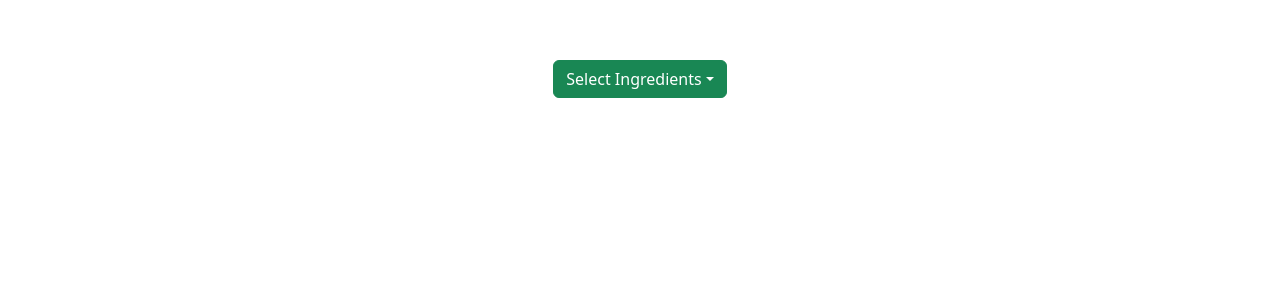
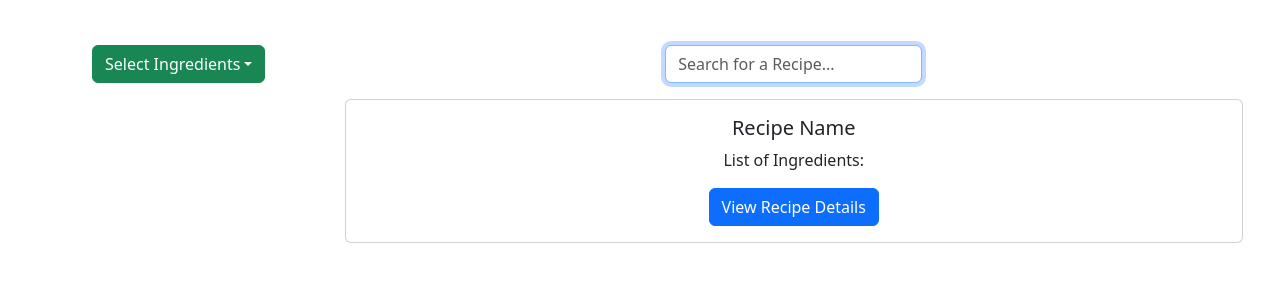
Before and after one commit to viki0526/recipe-recommender, a React (Create React App) app in the folder frontend/: page / in a window 1280 px wide. Shown: the top 300 px of the page. Built offline with nearby package versions, Linux system fonts and the light colour scheme.

Commit message:
seperate components, add sidebar, recipe search and result cards (frontend)

```diff
--- a/frontend/package.json
+++ b/frontend/package.json
@@ -8,7 +8,8 @@
     "react": "^18.2.0",
     "react-bootstrap": "^2.8.0",
     "react-dom": "^18.2.0",
-    "react-dropzone-uploader": "^2.11.0"
+    "react-dropzone-uploader": "^2.11.0",
+    "react-router-dom": "^6.17.0"
   },
   "devDependencies": {
     "react-scripts": "5.0.1"
--- a/frontend/src/components/App.jsx
+++ b/frontend/src/components/App.jsx
@@ -1,16 +1,18 @@
 import React, {useState, useEffect} from 'react';
+import { Route, Routes } from 'react-router-dom';
 
 import '../css/App.css';
-import SelectIngredients from './SelectIngredients';
+import Home from './Home';
 import 'bootstrap/dist/css/bootstrap.min.css';
-
 
 
 export default function App () {
 
   return (
     <div className='app-container'>
-      <SelectIngredients />
+      <Routes>
+        <Route path="/" exact element={<Home />} />
+      </Routes>
     </div>
   );
 }
--- /dev/null
+++ b/frontend/src/components/Home.jsx
@@ -0,0 +1,78 @@
+import React, {useState, useEffect} from 'react';
+import '../css/Home.css';
+import SideBar from './SideBar';
+import { Dropdown, FormControl, Form, Container, Row, Col, Button } from 'react-bootstrap';
+import Card from 'react-bootstrap/Card';
+
+export default function Home () {
+    const [recipeSearchTerm, setRecipeSearchTerm] = useState('');
+    const [recipeOptions, setRecipeOptions] = useState([]);
+    const [recipeAutocomplete, setRecipeAutocomplete] = useState(false)
+
+
+    // Recipe Search Functions --------------------------------
+
+    const handleRecipeAutoComplete = (query) => {
+        setRecipeSearchTerm(query);
+        setRecipeOptions(['autocomplete']);
+    }
+
+    const handleRecipeSearch = (searchTerm) => {
+        // Handle search for recipes
+    }
+
+    return (
+        <div className='home-container'>
+            <Container fluid>
+                <Row>
+                    <Col>
+                        <SideBar />
+                    </Col>
+                    <Col xs={9}>
+                        <Form>
+                            <Form.Group className="mb-3 flex recipe-search" controlId="recipeSearch">
+                                <FormControl
+                                    style={{margin: '0 10px', width: 'fit-content'}}
+                                    autoFocus
+                                    placeholder="Search for a Recipe..."
+                                    name="recipeSearchQuery"
+                                    onChange={(e) => handleRecipeAutoComplete(e.target.value)}
+                                    onKeyDown={(e) => handleRecipeSearch(e.target.value)}
+                                    value={recipeSearchTerm}
+                                />
+                            </Form.Group>
+                            {recipeOptions.map((option) => (
+                                <Dropdown.Item
+                                    key={option}
+                                    onClick={(e) => handleRecipeSearch(e, option)}
+                                >
+                                    {option}
+                                </Dropdown.Item>
+                            ))}
+                        </Form>
+                        {recipeOptions.map((option) => (
+                            <Card>
+                                <Card.Body>
+                                    <Card.Title>Recipe Name</Card.Title>
+                                    <Card.Text>
+                                        List of Ingredients:
+                                    </Card.Text>
+                                    <Button href="/recipe" variant="primary">View Recipe Details</Button>
+                                </Card.Body>
+                            </Card>
+                        ))}
+                        <Card>
+                            <Card.Body>
+                                <Card.Title>Recipe Name</Card.Title>
+                                <Card.Text>
+                                    List of Ingredients:
+                                </Card.Text>
+                                <Button href="/recipe" variant="primary">View Recipe Details</Button>
+                            </Card.Body>
+                        </Card>
+                    </Col>
+                </Row>
+            </Container>
+        </div>
+    );
+}
--- a/frontend/src/components/SelectIngredients.jsx
+++ b/frontend/src/components/SideBar.jsx
@@ -1,19 +1,13 @@
 import React, {useState, useEffect} from 'react';
-import '../css/SelectIngredients.css';
-import { Dropdown, FormControl } from 'react-bootstrap';
+import '../css/Filters.css';
+import { Dropdown, FormControl} from 'react-bootstrap';
 
-export default function SelectIngredients () {
+export default function SideBar () {
     const [selectedTags, setSelectedTags] = useState([]);
     const [searchTerm, setSearchTerm] = useState('');
-    const [options, setOptions] = useState([
-        'milk',
-        'butter',
-        'rice',
-        'milo',
-        'buscuit',
-        'molasses',
-        'macadamia nuts'
-    ]);
+    const [options, setOptions] = useState([]);
+
+    // Ingredient Filter Functions --------------------------------
 
     const handleDropdownSelect = (e, selectedOption) => {
         e.preventDefault()
@@ -47,7 +41,7 @@ export default function SelectIngredients () {
     }
 
     return (
-        <div className='select-container'>
+        <div className='sidebar-container'>
             <div>
             {selectedTags.map((tag) => (
                 <span key={tag} className="tag">
@@ -71,7 +65,6 @@ export default function SelectIngredients () {
                     autoFocus
                     placeholder="Search..."
                     name="searchQuery"
-                    // onChange={(e) => setSearchTerm(e.target.value)}
                     onChange={(e) => handleSearch(e.target.value)}
                     value={searchTerm}
                     />
@@ -86,5 +79,5 @@ export default function SelectIngredients () {
                 </Dropdown.Menu>
             </Dropdown>
         </div>
-    );
+    )
 }
--- a/frontend/src/css/App.css
+++ b/frontend/src/css/App.css
@@ -1,4 +1,4 @@
 .app-container {
   text-align: center;
-  padding: 40px;
+  padding: 25px;
 }
--- /dev/null
+++ b/frontend/src/css/Home.css
@@ -0,0 +1,11 @@
+.home-container {
+    margin: 20px 0;
+}
+
+.home-container .recipe-search {
+    justify-content: center;
+}
+
+.flex {
+    display: flex;
+}
--- a/frontend/src/css/SelectIngredients.css
+++ /dev/null
@@ -1,3 +0,0 @@
-.select-container {
-    margin: 20px 0;
-}
--- a/frontend/src/index.js
+++ b/frontend/src/index.js
@@ -2,11 +2,15 @@ import React from 'react';
 import ReactDOM from 'react-dom/client';
 import './index.css';
 import App from './components//App.jsx';
+import { BrowserRouter as Router, Route, Switch } from 'react-router-dom';
+
 
 const root = ReactDOM.createRoot(document.getElementById('root'));
 root.render(
     <React.StrictMode>
-        <App />
+        <Router>
+            <App />
+        </Router>
     </React.StrictMode>
 );
 
```
Also changed, not shown: frontend/src/css/Filters.css (added), 2 other files (tests, documents, lock files or other folders).
